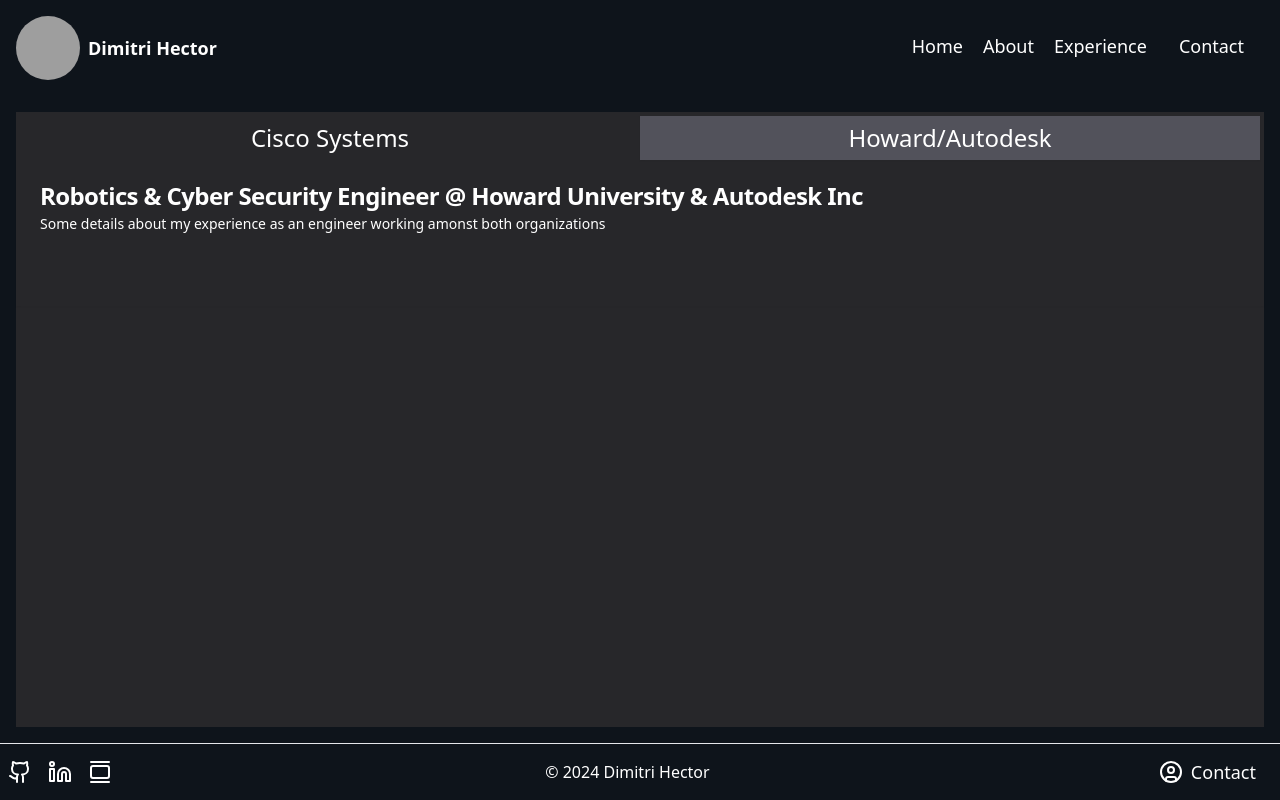
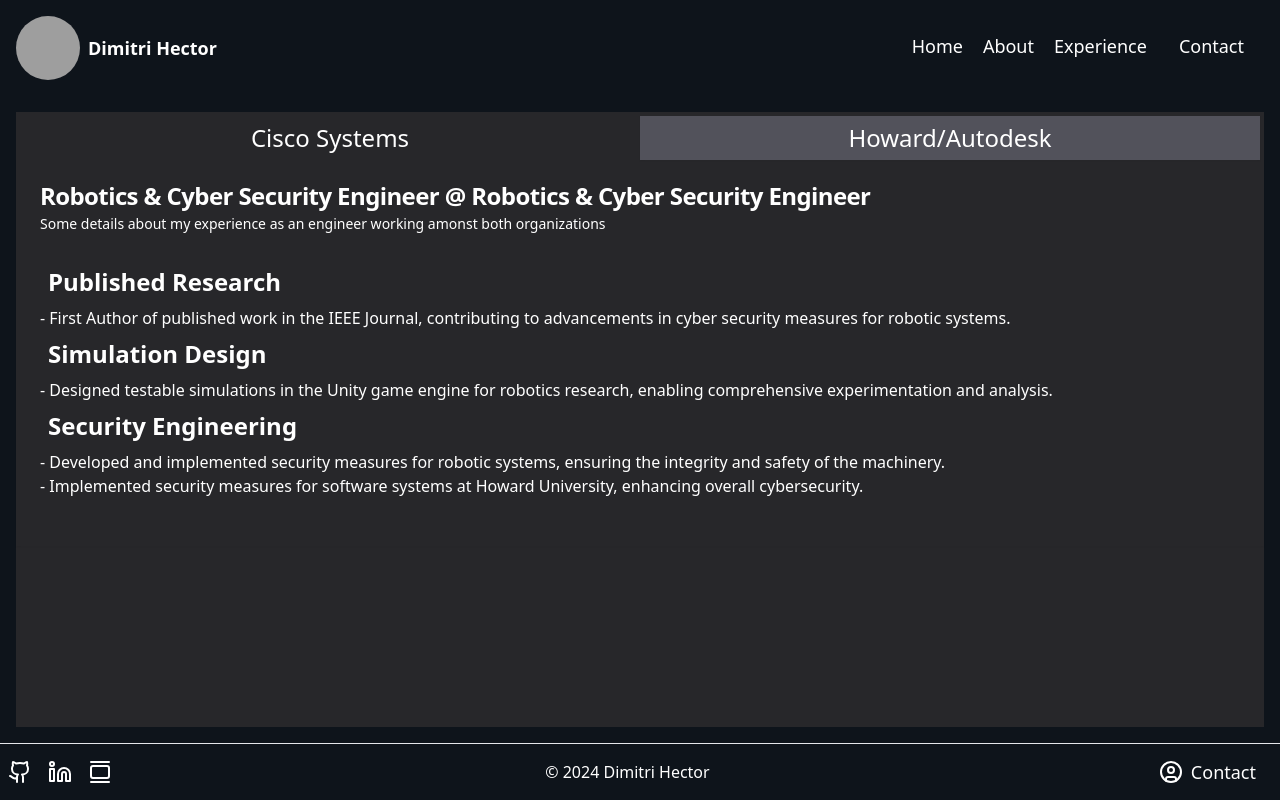
Before and after one commit to joshuahector86/prosite2024, a React (Vite) app: page /experience in a window 1280 px wide. Both pictures are taken after a click on the tab "Howard/Autodesk". Built offline with nearby package versions, Linux system fonts and the light colour scheme; grey boxes are pictures that could not be loaded.

Commit message:
adding howard and autodesk exp

```diff
--- a/src/pages/Experience/index.tsx
+++ b/src/pages/Experience/index.tsx
@@ -7,7 +7,7 @@
   CardHeader,
   CardTitle,
 } from "@/components/ui/card";
-import { CiscoExp } from "./info";
+import { CiscoExp, AutoHowardExp } from "./info";
 
 import { Tabs, TabsContent, TabsList, TabsTrigger } from "@/components/ui/tabs";
 import { ciscoLogo } from "@/assets";
@@ -64,7 +64,11 @@
                 <p>{CiscoExp.bullet16}</p>
                 <p>{CiscoExp.bullet17}</p>
               </div>
-              <img src={ciscoLogo} alt="" className="w-[50%] h-[50%]" />
+              <img
+                src={ciscoLogo}
+                alt="ciscoLogo"
+                className="w-[50%] h-[50%]"
+              />
             </CardContent>
           </Card>
         </TabsContent>
@@ -73,15 +77,30 @@
           <Card className="border-none">
             <CardHeader>
               <CardTitle>
-                Robotics & Cyber Security Engineer @ Howard University &
-                Autodesk Inc
+                {AutoHowardExp.position} @ {AutoHowardExp.position}
               </CardTitle>
               <CardDescription>
                 Some details about my experience as an engineer working amonst
                 both organizations
               </CardDescription>
             </CardHeader>
-            <CardContent className="space-y-2"></CardContent>
+            <CardContent className="space-y-2">
+              <div>
+                <h3 className="font-semibold text-2xl p-2">
+                  Published Research
+                </h3>
+                <p>{AutoHowardExp.bullet1}</p>
+                <h3 className="font-semibold text-2xl p-2">
+                  Simulation Design
+                </h3>
+                <p>{AutoHowardExp.bullet2}</p>
+                <h3 className="font-semibold text-2xl p-2">
+                  Security Engineering
+                </h3>
+                <p>{AutoHowardExp.bullet3}</p>
+                <p>{AutoHowardExp.bullet4}</p>
+              </div>
+            </CardContent>
             <CardFooter></CardFooter>
           </Card>
         </TabsContent>
--- a/src/pages/Experience/info.ts
+++ b/src/pages/Experience/info.ts
@@ -1,4 +1,4 @@
-export const CiscoExp = {
+const CiscoExp = {
   ogranizationName: "Cisco Systems",
   position: "Full Stack Software Engineer @ Cisco Systems",
   bullet1:
@@ -35,3 +35,18 @@
   bullet17:
     "- Developed prototypes for company and shareholder demos to showcase the capabilities of the proposed solutions.",
 };
+
+const AutoHowardExp = {
+  organizationName: "Howard University & Autodesk Inc",
+  position: "Robotics & Cyber Security Engineer",
+  bullet1:
+    "- First Author of published work in the IEEE Journal, contributing to advancements in cyber security measures for robotic systems.",
+  bullet2:
+    "- Designed testable simulations in the Unity game engine for robotics research, enabling comprehensive experimentation and analysis.",
+  bullet3:
+    "- Developed and implemented security measures for robotic systems, ensuring the integrity and safety of the machinery.",
+  bullet4:
+    "- Implemented security measures for software systems at Howard University, enhancing overall cybersecurity.",
+};
+
+export { CiscoExp, AutoHowardExp };
```
